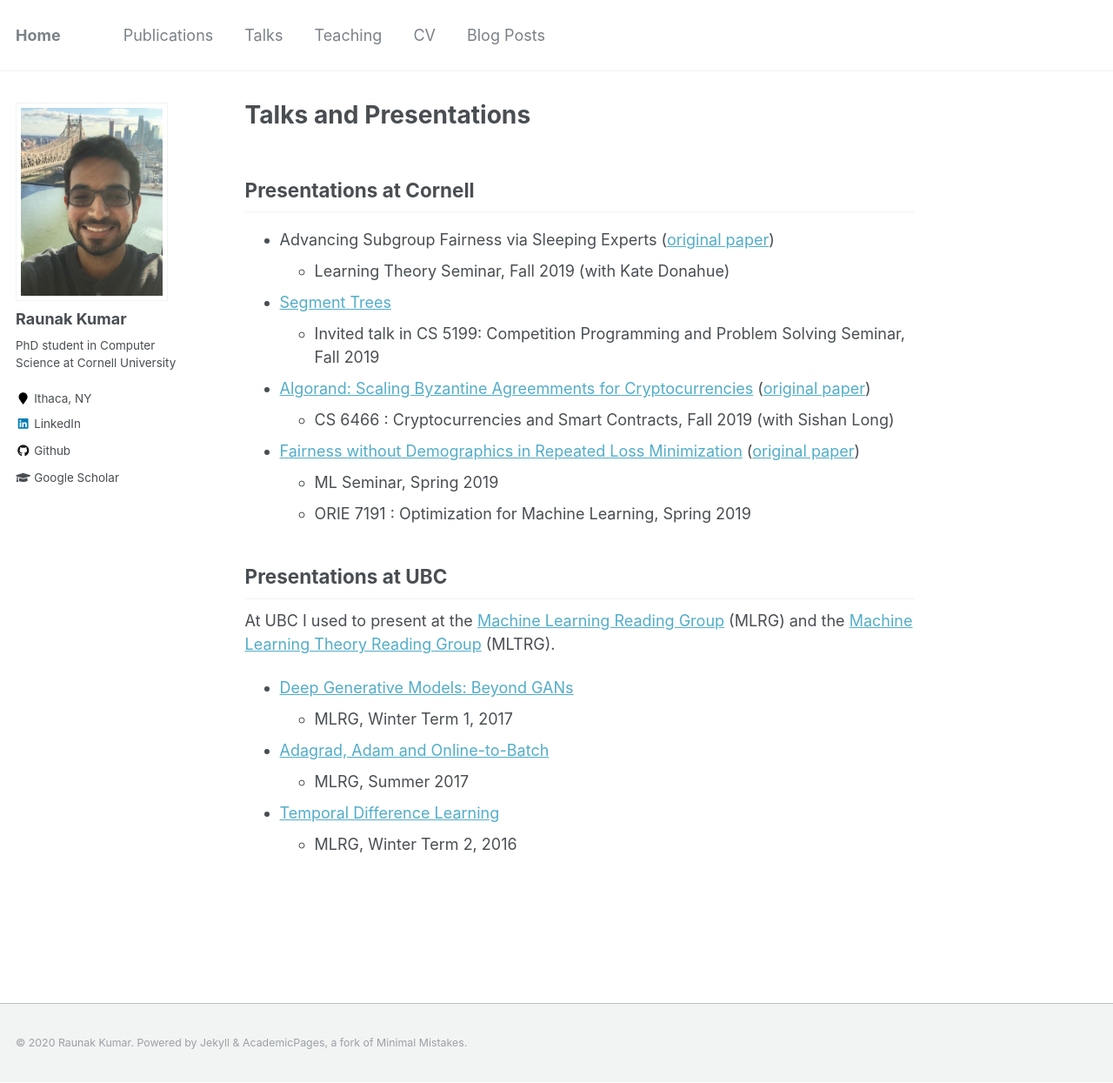
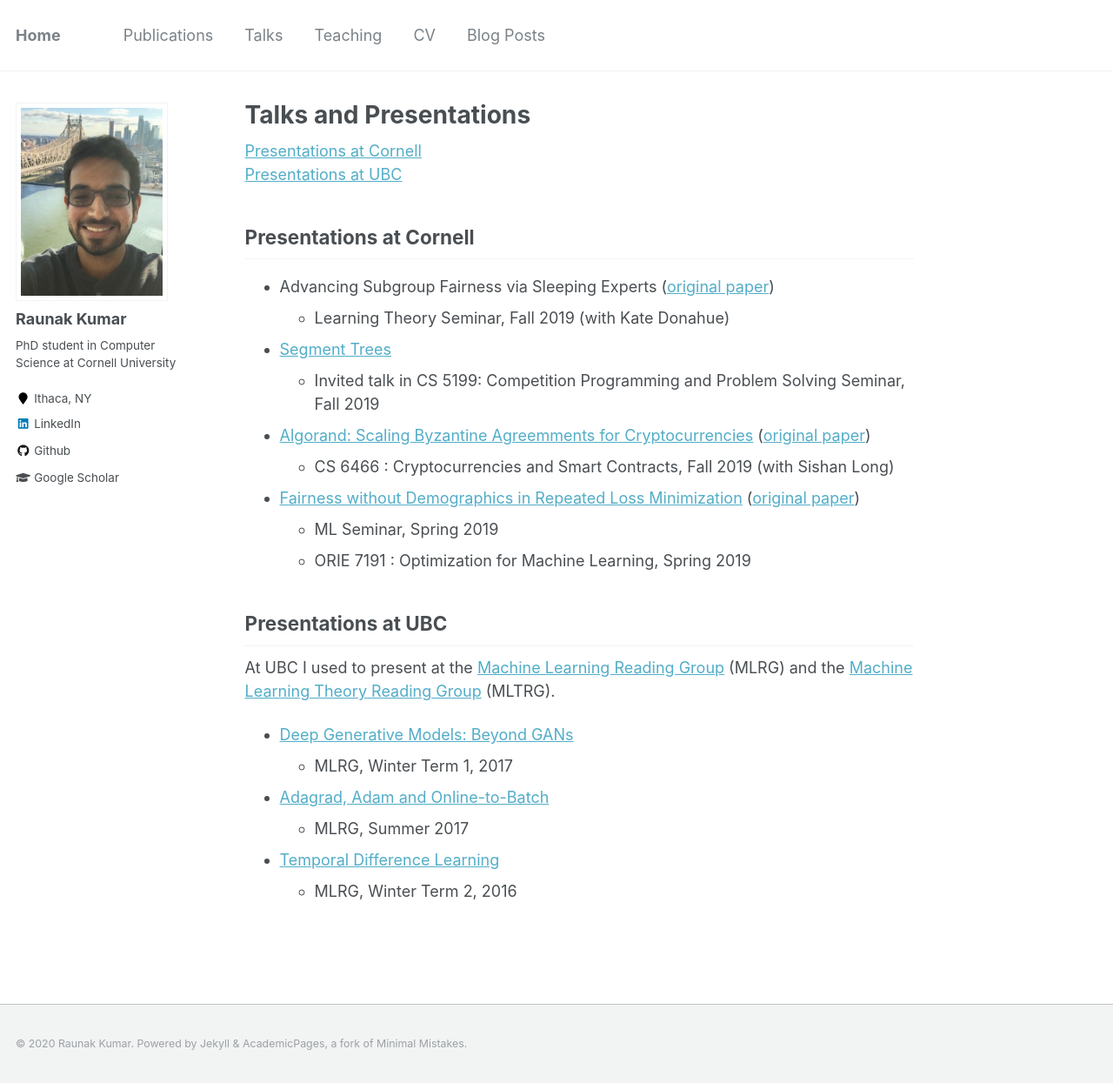
Before and after one commit to raunakkmr/raunakkmr.github.io, a Jekyll site: the page built from _pages/talks.md, in a window 1280 px wide and 1245 px high. Shown: the whole window at 87% size. Built offline with Jekyll 4.4.1, drawn with Linux system fonts in a browser that asks for light colours.

Commit message:
Update talks.md

```diff
--- a/_pages/talks.md
+++ b/_pages/talks.md
@@ -3,6 +3,9 @@ permalink: /talks/
 title: "Talks and Presentations"
 author_profile: true
 ---
+
+[Presentations at Cornell](#presentations-at-cornell)
+[Presentations at UBC](#presentations-at-ubc)
 
 ## Presentations at Cornell
 
```
